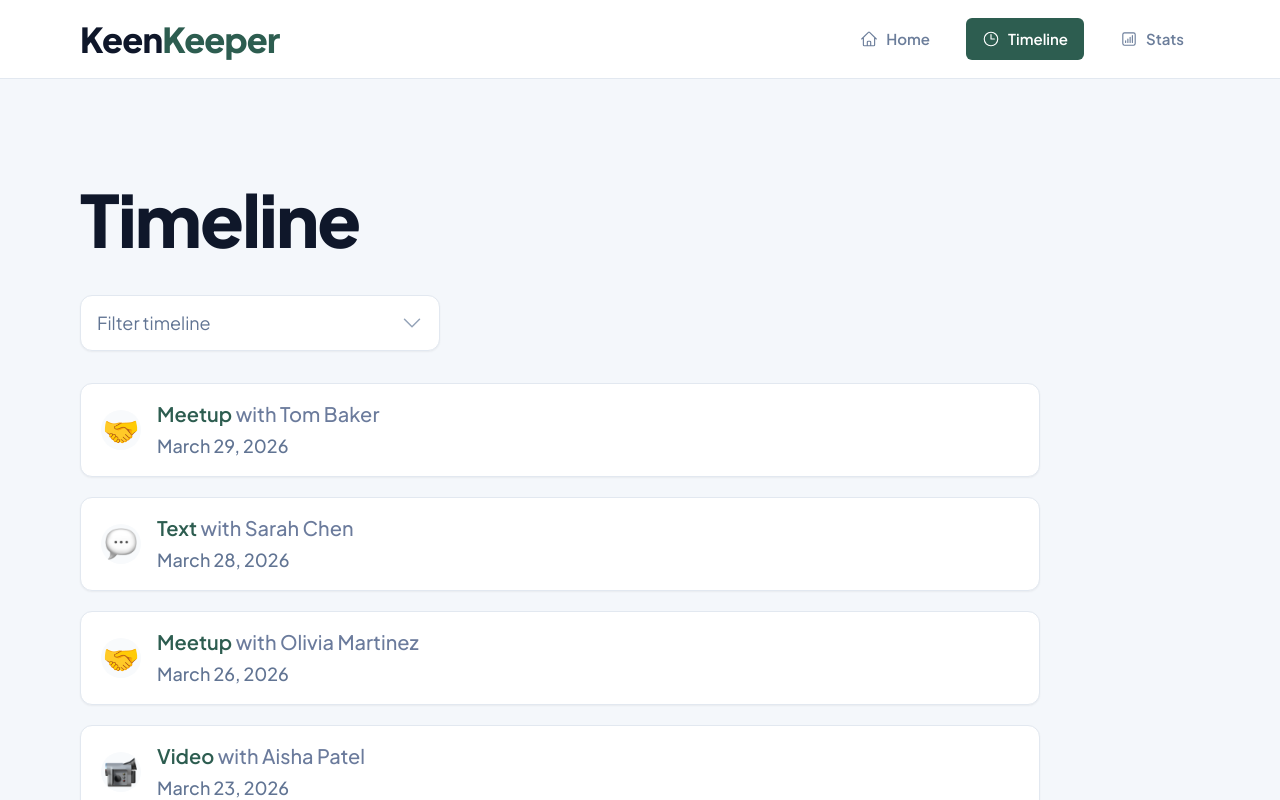
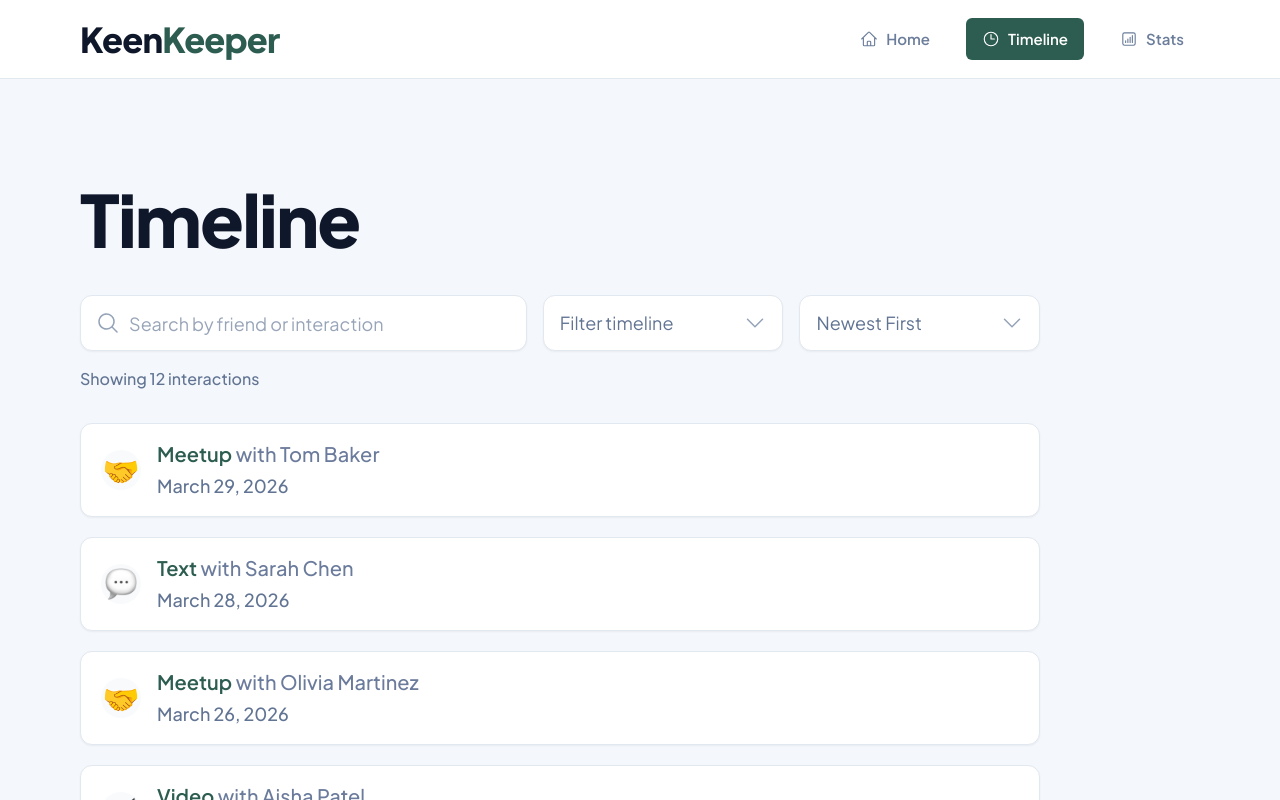
Before and after one commit to nayeembiswasfl/My-seventh-assignment, a React (Vite) app: page /#/timeline in a window 1280 px wide. Shown: the top 800 px of the page. Built offline with nearby package versions, Linux system fonts and the light colour scheme.

Commit message:
last check to confirm everything is pushed

```diff
--- a/index.html
+++ b/index.html
@@ -3,6 +3,13 @@
   <head>
     <meta charset="UTF-8" />
     <meta name="viewport" content="width=device-width, initial-scale=1.0" />
+    <link rel="preconnect" href="https://fonts.googleapis.com" />
+    <link rel="preconnect" href="https://fonts.gstatic.com" crossorigin />
+    <link
+      rel="stylesheet"
+      href="https://fonts.googleapis.com/css2?family=DM+Serif+Display:ital@0;1&family=Plus+Jakarta+Sans:wght@400;500;600;700;800&display=swap"
+    />
+    <link rel="preload" href="/friends.json" as="fetch" crossorigin="anonymous" />
     <meta
       name="description"
       content="A responsive friendship tracker built with React, Tailwind CSS, and Recharts."
--- /dev/null
+++ b/src/components/common/RouteLoader.jsx
@@ -0,0 +1,12 @@
+function RouteLoader() {
+  return (
+    <section className="content-shell py-16 sm:py-24">
+      <div className="rounded-[32px] border border-slate-200 bg-white/70 px-6 py-20 text-center shadow-sm">
+        <div className="mx-auto h-14 w-14 animate-spin rounded-full border-4 border-[#d3ddd8] border-t-[#2d5d50]" />
+        <h2 className="mt-8 text-3xl font-bold tracking-tight text-slate-800 sm:text-4xl">Loading page</h2>
+      </div>
+    </section>
+  );
+}
+
+export default RouteLoader;
--- a/src/components/layout/Navbar.jsx
+++ b/src/components/layout/Navbar.jsx
@@ -9,7 +9,7 @@ const links = [
 
 function Navbar() {
   return (
-    <header className="-mx-4 border-b border-slate-200 bg-white px-5 sm:-mx-6 sm:px-8 lg:-mx-10 lg:px-14 xl:px-20">
+    <header className="sticky top-0 z-30 -mx-4 border-b border-slate-200 bg-white/95 px-5 backdrop-blur sm:-mx-6 sm:px-8 lg:-mx-10 lg:px-14 xl:px-20">
       <div className="flex w-full flex-col gap-4 py-4 sm:min-h-[78px] sm:flex-row sm:items-center sm:justify-between sm:py-0">
         <NavLink to="/" className="flex items-center leading-none">
           <p className="text-[2.15rem] font-extrabold tracking-tight text-slate-900">
--- a/src/index.css
+++ b/src/index.css
@@ -1,5 +1,3 @@
-@import url('https://fonts.googleapis.com/css2?family=DM+Serif+Display:ital@0;1&family=Plus+Jakarta+Sans:wght@400;500;600;700;800&display=swap');
-
 @tailwind base;
 @tailwind components;
 @tailwind utilities;
--- a/src/main.jsx
+++ b/src/main.jsx
@@ -1,27 +1,37 @@
-import React from 'react';
+import React, { Suspense, lazy } from 'react';
 import ReactDOM from 'react-dom/client';
 import { RouterProvider, createHashRouter } from 'react-router-dom';
 import { ToastContainer } from 'react-toastify';
 import AppShell from './components/layout/AppShell';
 import HomePage from './pages/HomePage';
-import TimelinePage from './pages/TimelinePage';
-import StatsPage from './pages/StatsPage';
-import FriendDetailsPage from './pages/FriendDetailsPage';
-import NotFoundPage from './pages/NotFoundPage';
+import RouteLoader from './components/common/RouteLoader';
 import './index.css';
 import 'react-toastify/dist/ReactToastify.css';
+
+const TimelinePage = lazy(() => import('./pages/TimelinePage'));
+const StatsPage = lazy(() => import('./pages/StatsPage'));
+const FriendDetailsPage = lazy(() => import('./pages/FriendDetailsPage'));
+const NotFoundPage = lazy(() => import('./pages/NotFoundPage'));
+
+function withRouteLoader(Component) {
+  return (
+    <Suspense fallback={<RouteLoader />}>
+      <Component />
+    </Suspense>
+  );
+}
 
 const router = createHashRouter([
   {
     path: '/',
     element: <AppShell />,
-    errorElement: <NotFoundPage />,
+    errorElement: withRouteLoader(NotFoundPage),
     children: [
       { index: true, element: <HomePage /> },
-      { path: 'timeline', element: <TimelinePage /> },
-      { path: 'stats', element: <StatsPage /> },
-      { path: 'friends/:friendId', element: <FriendDetailsPage /> },
-      { path: '*', element: <NotFoundPage /> },
+      { path: 'timeline', element: withRouteLoader(TimelinePage) },
+      { path: 'stats', element: withRouteLoader(StatsPage) },
+      { path: 'friends/:friendId', element: withRouteLoader(FriendDetailsPage) },
+      { path: '*', element: withRouteLoader(NotFoundPage) },
     ],
   },
 ]);
--- a/src/pages/HomePage.jsx
+++ b/src/pages/HomePage.jsx
@@ -3,6 +3,7 @@ import { HiOutlinePlus } from 'react-icons/hi2';
 import FriendCard from '../components/home/FriendCard';
 import HomePageLoader from '../components/home/HomePageLoader';
 import SummaryCard from '../components/home/SummaryCard';
+import { getFriends } from '../utils/friendsApi';
 
 function HomePage() {
   const [friends, setFriends] = useState([]);
@@ -17,16 +18,7 @@ function HomePage() {
         setLoading(true);
         setError('');
 
-        const [response] = await Promise.all([
-          fetch('/friends.json'),
-          new Promise((resolve) => setTimeout(resolve, 450)),
-        ]);
-
-        if (!response.ok) {
-          throw new Error('Failed to load friend data.');
-        }
-
-        const data = await response.json();
+        const data = await getFriends();
 
         if (isMounted) {
           setFriends(data);
--- a/src/pages/TimelinePage.jsx
+++ b/src/pages/TimelinePage.jsx
@@ -1,5 +1,5 @@
-import { useState } from 'react';
-import { HiChevronDown } from 'react-icons/hi2';
+import { useDeferredValue, useState } from 'react';
+import { HiChevronDown, HiMagnifyingGlass } from 'react-icons/hi2';
 import TimelineEntryCard from '../components/timeline/TimelineEntryCard';
 import { getTimelineEntries } from '../utils/interactionStorage';
 
@@ -11,20 +11,67 @@ const filters = [
   { value: 'video', label: 'Videos' },
 ];
 
+const sortOptions = [
+  { value: 'newest', label: 'Newest First' },
+  { value: 'oldest', label: 'Oldest First' },
+];
+
+function getEntryTimestamp(entry) {
+  const candidate = entry.createdAt || entry.date;
+  const timestamp = new Date(candidate).getTime();
+
+  return Number.isNaN(timestamp) ? 0 : timestamp;
+}
+
 function TimelinePage() {
   const [activeFilter, setActiveFilter] = useState('all');
+  const [activeSort, setActiveSort] = useState('newest');
+  const [searchTerm, setSearchTerm] = useState('');
+  const deferredSearchTerm = useDeferredValue(searchTerm);
   const timelineEntries = getTimelineEntries();
-  const filteredEntries =
-    activeFilter === 'all'
-      ? timelineEntries
-      : timelineEntries.filter((entry) => entry.type === activeFilter);
+  const normalizedQuery = deferredSearchTerm.trim().toLowerCase();
+  const filteredEntries = timelineEntries
+    .filter((entry) => activeFilter === 'all' || entry.type === activeFilter)
+    .filter((entry) => {
+      if (!normalizedQuery) {
+        return true;
+      }
+
+      return (
+        entry.person.toLowerCase().includes(normalizedQuery) ||
+        entry.title.toLowerCase().includes(normalizedQuery) ||
+        entry.type.toLowerCase().includes(normalizedQuery)
+      );
+    })
+    .sort((firstEntry, secondEntry) => {
+      const firstTimestamp = getEntryTimestamp(firstEntry);
+      const secondTimestamp = getEntryTimestamp(secondEntry);
+
+      return activeSort === 'newest'
+        ? secondTimestamp - firstTimestamp
+        : firstTimestamp - secondTimestamp;
+    });
 
   return (
     <section className="content-shell py-10 sm:py-16">
       <div className="max-w-[960px]">
         <h1 className="text-5xl font-extrabold tracking-tight text-slate-900 sm:text-7xl">Timeline</h1>
 
-        <div className="relative mt-10 w-full max-w-[360px]">
+        <div className="mt-10 grid gap-4 lg:grid-cols-[minmax(0,1.3fr)_minmax(0,0.7fr)_minmax(0,0.7fr)]">
+          <label className="relative block">
+            <span className="sr-only">Search timeline</span>
+            <HiMagnifyingGlass className="pointer-events-none absolute left-4 top-1/2 -translate-y-1/2 text-2xl text-slate-400" />
+            <input
+              type="text"
+              value={searchTerm}
+              onChange={(event) => setSearchTerm(event.target.value)}
+              placeholder="Search by friend or interaction"
+              className="h-14 w-full rounded-xl border border-slate-200 bg-white pl-12 pr-4 text-lg text-[#617493] shadow-sm outline-none transition placeholder:text-[#98a4b8] focus:border-[#2d5d50]"
+            />
+          </label>
+
+          <label className="relative block">
+            <span className="sr-only">Filter timeline</span>
             <select
               aria-label="Filter timeline"
               value={activeFilter}
@@ -38,12 +85,41 @@ function TimelinePage() {
               ))}
             </select>
             <HiChevronDown className="pointer-events-none absolute right-4 top-1/2 -translate-y-1/2 text-2xl text-slate-400" />
+          </label>
+
+          <label className="relative block">
+            <span className="sr-only">Sort timeline</span>
+            <select
+              aria-label="Sort timeline"
+              value={activeSort}
+              onChange={(event) => setActiveSort(event.target.value)}
+              className="h-14 w-full appearance-none rounded-xl border border-slate-200 bg-white px-4 pr-12 text-lg text-[#617493] shadow-sm outline-none transition focus:border-[#2d5d50]"
+            >
+              {sortOptions.map((option) => (
+                <option key={option.value} value={option.value}>
+                  {option.label}
+                </option>
+              ))}
+            </select>
+            <HiChevronDown className="pointer-events-none absolute right-4 top-1/2 -translate-y-1/2 text-2xl text-slate-400" />
+          </label>
         </div>
 
+        <p className="mt-4 text-base font-medium text-[#617493]">
+          Showing {filteredEntries.length} interaction{filteredEntries.length === 1 ? '' : 's'}
+        </p>
+
         <div className="mt-8 space-y-5">
-          {filteredEntries.map((entry) => (
-            <TimelineEntryCard key={entry.id} entry={entry} />
-          ))}
+          {filteredEntries.length > 0 ? (
+            filteredEntries.map((entry) => <TimelineEntryCard key={entry.id} entry={entry} />)
+          ) : (
+            <div className="rounded-2xl border border-dashed border-slate-300 bg-white px-6 py-12 text-center shadow-sm">
+              <p className="text-2xl font-semibold text-slate-800">No matching timeline entries</p>
+              <p className="mt-3 text-base text-[#617493]">
+                Try a different friend name, interaction type, or sort/filter combination.
+              </p>
+            </div>
+          )}
         </div>
       </div>
     </section>
--- /dev/null
+++ b/src/utils/friendsApi.js
@@ -0,0 +1,15 @@
+let friendsPromise;
+
+export async function getFriends() {
+  if (!friendsPromise) {
+    friendsPromise = fetch('/friends.json', { cache: 'force-cache' }).then(async (response) => {
+      if (!response.ok) {
+        throw new Error('Failed to load friend data.');
+      }
+
+      return response.json();
+    });
+  }
+
+  return friendsPromise;
+}
```
Also changed, not shown: src/pages/FriendDetailsPage.jsx (+2 -7 lines). Lines whose indentation alone changed are shown as unchanged.
